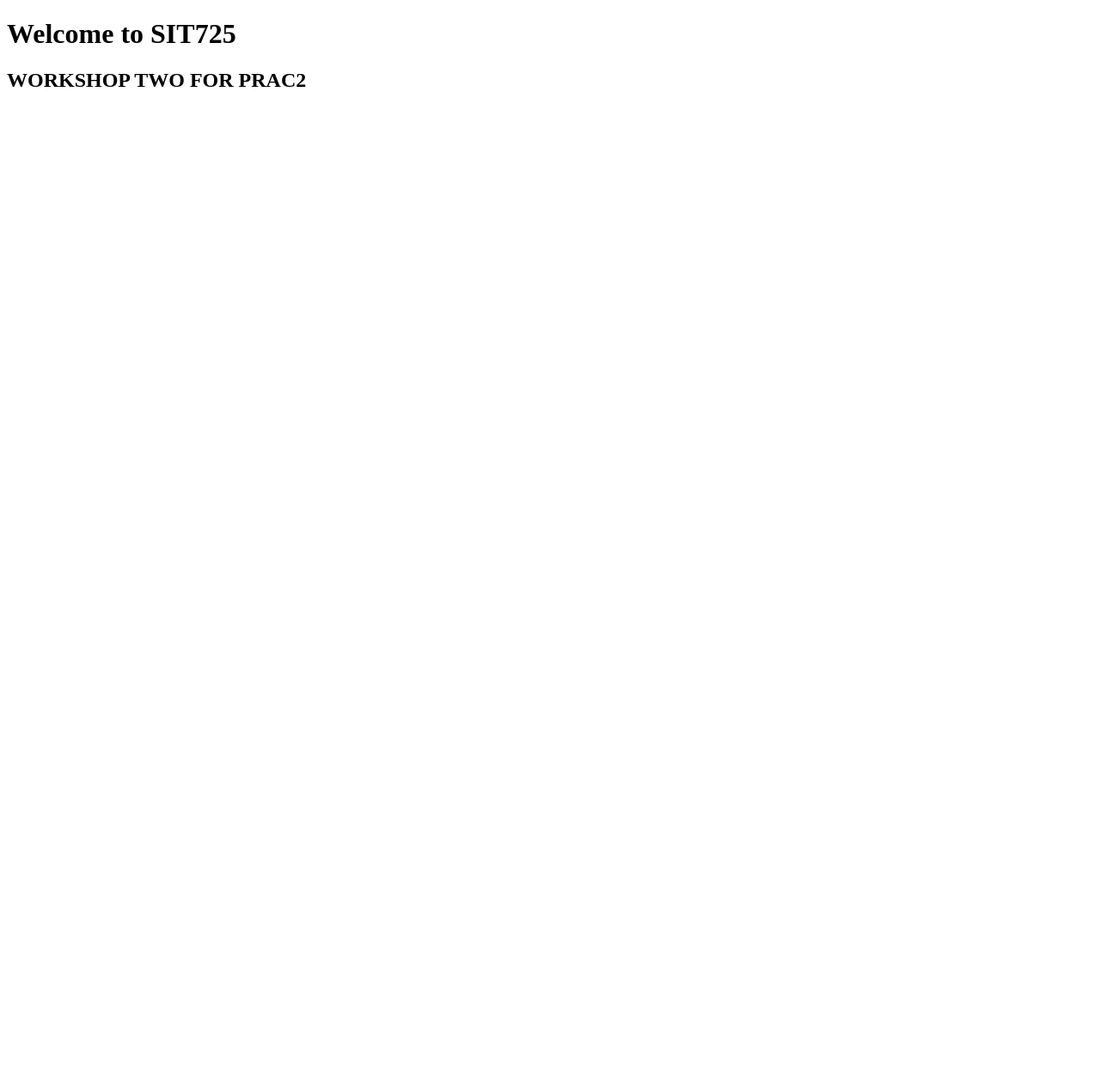
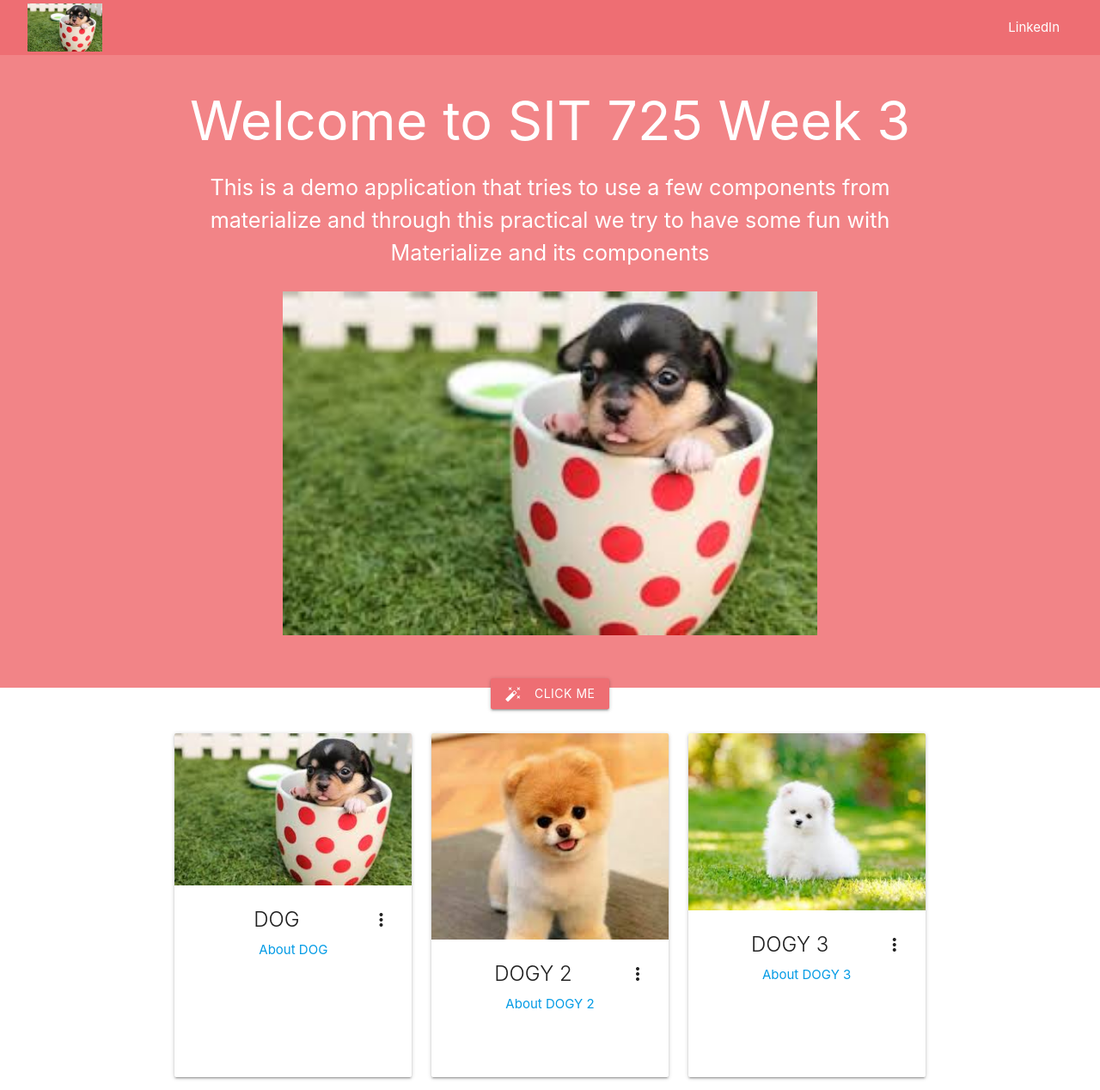
Before and after one commit to AJAY-BENIWAL16/sit725-2022-t2-prac9, a website: page public/index.html in a window 1280 px wide. Shown: the whole page at 86% size. Before the commit the page ends 800 px from the top, so only its background shows below. Drawn offline with nearby package versions, Linux system fonts and the light colour scheme.

Commit message:
NEWLY UPDATED, PREVIOUS DELETED

```diff
--- /dev/null
+++ b/public/css/styles.css
@@ -0,0 +1,21 @@
+.navbar-size {
+    width: 95%;
+    margin: 0 auto;
+}
+.user-image-size {
+    height: 56px;
+    margin: 4px 0;
+}
+.main-body {
+    background-color: #F28487;
+    color: white;
+    height: calc(100vh - 64px);
+}
+.materialboxed-image {
+    margin: 0 auto;
+    height: 400px;
+}
+.click-me-button {
+    background-color: #EE6E73;
+    margin-top: 50px;
+}
--- a/public/index.html
+++ b/public/index.html
@@ -1,17 +1,111 @@
-<!DOCTYPE html>
+<!doctype html>
 
 <html lang="en">
-    <head>
-        <meta charset="utf-8">
-        <meta name="viewport"content="width=device-width, initial-scale=1">
+<head>
+  <meta charset="utf-8">
+  <meta name="viewport" content="width=device-width, initial-scale=1">
 
-        <title>SIT 725 Prac 2</title>
+  <title>SIT 725 Prac 3</title>
+  <meta name="description" content="basic template for SIT 725 Prac 3">
+  <meta name="author" content="SitePoint">
 
-    </head>
+  <meta property="og:title" content="SIT 725 Prac 3">
+  <meta property="og:type" content="website">
+  <meta property="og:description" content="basic template for SIT 725 Prac 3">
 
-    <body>
-      <h1> Welcome to SIT725</h1>
-      <h2>WORKSHOP TWO FOR PRAC2</h2>
+  <!-- Compiled and minified CSS -->
+  <link rel="stylesheet" href="https://cdnjs.cloudflare.com/ajax/libs/materialize/1.0.0/css/materialize.min.css">
 
-    </body>
+  <link href="https://fonts.googleapis.com/icon?family=Material+Icons" rel="stylesheet">
+
+  <!-- Custom Style Sheet-->
+  <link rel="stylesheet" href="css/styles.css">
+
+</head>
+<body>
+  <nav>
+      <div class="nav-wrapper navbar-size">
+        <a href="#" class="brand-logo"><img class="user-image-size" src="images/dog.jpg" /></a>
+        <ul id="nav-mobile" class="right hide-on-med-and-down">
+          <li><a target="_blank" href="https://www.linkedin.com/in/navit-choudhary-5133b9104/">LinkedIn</a></li>
+        </ul>
+      </div>
+  </nav>
+  <main class="main-body">
+    <div class="container">
+      <div class="row">
+        <div class="col s12 center-align">
+          <h1 id="heading">Welcome to SIT 725 Week 3</h1>
+          <p class="flow-text">This is a demo application that tries to use a few components from materialize and through this practical we try to have some fun with Materialize and its components</p>
+        </div>
+        <div class="col s12 center-align">
+          <img class="materialboxed materialboxed-image" src="images/dog.jpg">
+        </div>
+        <div class="col s12 center-align">
+          <a class="waves-effect waves-light btn click-me-button modal-trigger" id="clickMeButton" data-target="modal1"><i class="material-icons left">auto_fix_high</i>Click Me</a>
+        </div>
+      </div>
+      <div class="row" id="card-section">
+        <div class="col s4 center-align">
+          <div class="card medium">
+            <div class="card-image waves-effect waves-block waves-light">
+              <img class="activator" src="images/dog.jpg">
+            </div>
+            <div class="card-content">
+              <span class="card-title activator grey-text text-darken-4">DOG<i class="material-icons right">more_vert</i></span>
+              <p><a href="#">About DOG</a></p>
+            </div>
+            <div class="card-reveal">
+              <span class="card-title grey-text text-darken-4">DOg<i class="material-icons right">close</i></span>
+              <p class="card-text">Hello There! I just wanted to say HI to you guys. See ya!</p>
+            </div>
+          </div>
+        </div>
+      </div>
+    </div>
+      <!-- Modal Structure continues on next slide-->
+       <!-- Modal Structure -->
+        <div id="modal1" class="modal modal-fixed-footer">
+        <div class="row modal-content">
+        <form class="col s12">
+         <div class="row">
+         <div class="input-field col s6">
+         <input placeholder="Placeholder" id="first_name" type="text" class="validate">
+         <label for="first_name">First Name</label>
+         </div>
+         <div class="input-field col s6">
+         <input id="last_name" type="text" class="validate">
+         <label for="last_name">Last Name</label>
+         </div>
+         </div>
+         <div class="row">
+         <div class="input-field col s12">
+         <input id="password" type="password" class="validate">
+         <label for="password">Password</label>
+         </div>
+         </div>
+         <div class="row">
+         <div class="input-field col s12">
+         <input id="email" type="email" class="validate">
+         <label for="email">Email</label>
+         </div>
+         </div>
+         <div class="row">
+         <div class="input-field col s12 center-align">
+         <a class="waves-effect waves-light btn" id="formSubmit">submit</a>
+         </div>
+         </div>
+         </form>
+         </div>
+         </div>
+         </main>
+
+<script src="https://code.jquery.com/jquery-3.6.0.min.js" integrity="sha256-/xUj+3OJU5yExlq6GSYGSHk7tPXikynS7ogEvDej/m4=" crossorigin="anonymous"></script>
+<!-- Compiled and minified JavaScript -->
+<script src="https://cdnjs.cloudflare.com/ajax/libs/materialize/1.0.0/js/materialize.min.js"></script>
+<script src="js/scripts.js"></script>
+</body>
+
+
+
 </html>
--- /dev/null
+++ b/public/js/scripts.js
@@ -0,0 +1,52 @@
+const cardList = [
+        {
+            title: "DOGY 2",
+            image: "images/doge1.jpg",
+            link: "About DOGY 2",
+            desciption: "Demo desciption about DOGY 2"
+        },
+        {
+            title: "DOGY 3",
+            image: "images/doge2.jpg",
+            link: "About DOGY 3",
+            desciption: "Demo desciption about DOGY 3"
+        }
+    ]
+    const clickMe = () => {
+        alert("Thanks for clicking me. Hope you have a nice day!")
+    }
+
+    const submitForm = () => {
+        let formData = {};
+        formData.first_name = $('#first_name').val();
+        formData.last_name = $('#last_name').val();
+        formData.password = $('#password').val();
+        formData.email = $('#email').val();
+
+        console.log("Form Data Submitted: ", formData);
+    }
+
+    const addCards = (items) => {
+        items.forEach(item => {
+            let itemToAppend = '<div class="col s4 center-align">'+
+        '<div class="card medium"><div class="card-image waves-effect waves-block waves-light"><img class="activator" src="'+item.image+'">'+
+        '</div><div class="card-content">'+
+        '<span class="card-title activator grey-text text-darken-4">'+item.title+'<i class="material-icons right">more_vert</i></span><p><a href="#">'+item.link+'</a></p></div>'+
+        '<div class="card-reveal">'+
+            '<span class="card-title grey-text text-darken-4">'+item.title+'<i class="material-icons right">close</i></span>'+
+            '<p class="card-text">'+item.desciption+'</p>'+
+          '</div></div></div>';
+          $("#card-section").append(itemToAppend)
+        });
+    }
+
+
+
+    $(document).ready(function(){
+        $('.materialboxed').materialbox();
+        $('#formSubmit').click(()=>{
+            submitForm();
+        })
+        addCards(cardList);
+        $('.modal').modal();
+      });
```
Also changed, not shown: package.json (+4 -4 lines), public/images/dog.jpg (added), public/images/doge1.jpg (added), public/images/doge2.jpg (added).
